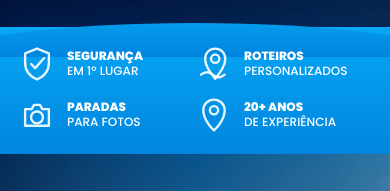
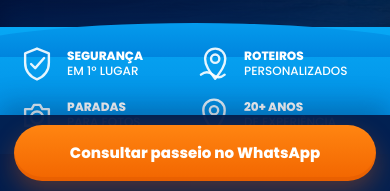
Before and after one commit to jjmmv36-hue/batistabuggyLANP, a plain HTML site: page index.html in a window 390 px wide. Shown: the part 653-844 px from the top of the page. Drawn offline with Linux system fonts and the light colour scheme.

Commit message:
Add files via upload
Ajuste de ABAS

```diff
--- a/index.html
+++ b/index.html
@@ -197,98 +197,11 @@
       </div>
     </section>
 
-    <section class="trust-section" aria-labelledby="trust-title">
-      <div class="trust-section__top">
-        <div class="trust-section__inner trust-section__grid">
-          <div class="trust-photo">
-            <!-- Troque a imagem principal aqui, se quiser usar outra foto do Batista com o buggy. -->
-            <img src="assets/foto-batista-secao-3-optimized.jpg" alt="Batista com buggy nas dunas de Natal" width="720" height="960" loading="lazy" decoding="async" />
-          </div>
-
-          <div class="trust-copy">
-            <p class="trust-copy__eyebrow">CONFIAN&Ccedil;A QUE SE CONSTR&Oacute;I TODOS OS DIAS</p>
-            <h2 id="trust-title">20+ ANOS DE EXPERI&Ecirc;NCIA</h2>
-            <p class="trust-copy__lead">Mostrando o melhor de Natal para turistas de todo o Brasil.</p>
-            <p class="trust-copy__text">
-              Mais do que um bugueiro, Batista conhece cada praia, duna, lagoa e parada
-              especial que transforma seu passeio em uma experi&ecirc;ncia inesquec&iacute;vel.
-            </p>
-
-            <div class="trust-features" aria-label="Diferenciais Batista Buggy e Turismo">
-              <article>
-                <svg viewBox="0 0 24 24" aria-hidden="true">
-                  <path d="M12 3 5 6v5c0 5 3 8 7 10 4-2 7-5 7-10V6l-7-3Z" />
-                  <path d="m8.5 12 2.2 2.2 4.8-5" />
-                </svg>
-                <span>Seguran&ccedil;a em 1&ordm; lugar</span>
-              </article>
-              <article>
-                <svg viewBox="0 0 24 24" aria-hidden="true">
-                  <path d="M12 21s6-5.4 6-11a6 6 0 0 0-12 0c0 5.6 6 11 6 11Z" />
-                  <circle cx="12" cy="10" r="2.4" />
-                </svg>
-                <span>Conhecimento da regi&atilde;o</span>
-              </article>
-              <article>
-                <svg viewBox="0 0 24 24" aria-hidden="true">
-                  <path d="m12 3 2.6 5.3 5.9.9-4.2 4.1 1 5.8L12 16.4 6.7 19.1l1-5.8-4.2-4.1 5.9-.9L12 3Z" />
-                </svg>
-                <span>Roteiros Personalizados</span>
-              </article>
-              <article>
-                <svg viewBox="0 0 24 24" aria-hidden="true">
-                  <path d="M4 8.5a4 4 0 0 1 7-2.6l1 1 1-1a4 4 0 0 1 7 2.6c0 4.4-8 10-8 10s-8-5.6-8-10Z" />
-                </svg>
-                <span>Mem&oacute;rias que ficam para sempre</span>
-              </article>
-            </div>
-
-            <a class="cta section-cta trust-cta" href="https://wa.me/5584988090263?text=Ol%C3%A1%21%20Vim%20pelo%20Google%20e%20gostaria%20de%20saber%20valores%20e%20disponibilidade%20para%20o%20passeio%20de%20buggy." target="_blank" rel="noreferrer" onclick="gtag_report_conversion();">
-              <svg viewBox="0 0 32 32" aria-hidden="true">
-                <path d="M16.02 4.5A11.34 11.34 0 0 0 6.4 21.86L5 27.5l5.78-1.35A11.35 11.35 0 1 0 16.02 4.5Zm0 20.42c-1.83 0-3.53-.54-4.96-1.48l-.36-.23-3.02.7.73-2.9-.24-.38a9.05 9.05 0 1 1 7.85 4.29Zm5.18-6.76c-.28-.14-1.66-.82-1.92-.91-.26-.1-.45-.14-.64.14-.19.28-.73.91-.9 1.1-.16.19-.33.21-.61.07-.28-.14-1.18-.44-2.25-1.39-.83-.74-1.4-1.66-1.56-1.94-.16-.28-.02-.43.12-.57.13-.13.28-.33.42-.49.14-.16.19-.28.28-.47.1-.19.05-.35-.02-.49-.07-.14-.64-1.54-.87-2.11-.23-.55-.46-.48-.64-.49h-.54c-.19 0-.49.07-.75.35-.26.28-.99.97-.99 2.36s1.02 2.74 1.16 2.93c.14.19 2 3.05 4.84 4.28.68.29 1.2.46 1.62.59.68.22 1.3.19 1.79.12.55-.08 1.66-.68 1.9-1.33.23-.65.23-1.21.16-1.33-.07-.12-.26-.19-.54-.33Z" />
-              </svg>
-              Conversar com Batista
-            </a>
-          </div>
-        </div>
-      </div>
-
-      <div class="trust-section__reviews">
-        <div class="trust-section__inner">
-          <div class="reviews-heading">
-            <h2>O QUE OS TURISTAS DIZEM</h2>
-          </div>
-
-          <div class="review-cards review-cards--proof">
-            <article class="review-proof">
-              <img src="assets/COMENTARIO%201%20SECAO%203.jpeg" alt="Coment&aacute;rio real de turista no Instagram" width="460" height="119" loading="lazy" decoding="async" />
-            </article>
-            <article class="review-proof">
-              <img src="assets/COMENTARIO%202%20SECAO%203.jpeg" alt="Coment&aacute;rio real de turista no Instagram" width="242" height="61" loading="lazy" decoding="async" />
-            </article>
-            <article class="review-proof">
-              <img src="assets/COMENTARIO%203%20SECAO%203.jpeg" alt="Coment&aacute;rio real de turista no Instagram" width="457" height="98" loading="lazy" decoding="async" />
-            </article>
-            <article class="review-proof">
-              <img src="assets/COMENTARIO%204%20SECAO%203.jpeg" alt="Coment&aacute;rio real de turista no Instagram" width="456" height="114" loading="lazy" decoding="async" />
-            </article>
-            <article class="review-proof">
-              <img src="assets/COMENTARIO%205%20SECAO%203.jpeg" alt="Coment&aacute;rio real de turista no Instagram" width="285" height="71" loading="lazy" decoding="async" />
-            </article>
-            <article class="review-proof">
-              <img src="assets/COMENTARIO%206%20SECAO%203.jpeg" alt="Coment&aacute;rio real de turista no Instagram" width="453" height="87" loading="lazy" decoding="async" />
-            </article>
-            <article class="review-proof">
-              <img src="assets/COMENTARIO%207%20SECAO%203.jpeg" alt="Coment&aacute;rio real de turista no Instagram" width="431" height="87" loading="lazy" decoding="async" />
-            </article>
-            <article class="review-proof">
-              <img src="assets/COMENTARIO%208%20SECAO%203.jpeg" alt="Coment&aacute;rio real de turista no Instagram" width="432" height="88" loading="lazy" decoding="async" />
-            </article>
-          </div>
-        </div>
-      </div>
-    </section>
-
+    <div class="mobile-whatsapp-bar">
+      <a href="https://wa.me/5584988090263?text=Ol%C3%A1%21%20Vim%20pelo%20Google%20e%20gostaria%20de%20saber%20valores%20e%20disponibilidade%20para%20o%20passeio%20de%20buggy." target="_blank" rel="noreferrer" onclick="gtag_report_conversion();">
+        Consultar passeio no WhatsApp
+      </a>
+    </div>
     <section class="routes-section" aria-labelledby="routes-title">
       <div class="routes-section__inner">
         <div class="routes-heading">
@@ -404,6 +317,99 @@
       </div>
     </section>
 
+    <section class="trust-section" aria-labelledby="trust-title">
+      <div class="trust-section__top">
+        <div class="trust-section__inner trust-section__grid">
+          <div class="trust-photo">
+            <!-- Troque a imagem principal aqui, se quiser usar outra foto do Batista com o buggy. -->
+            <img src="assets/foto-batista-secao-3-optimized.jpg" alt="Batista com buggy nas dunas de Natal" width="720" height="960" loading="lazy" decoding="async" />
+          </div>
+
+          <div class="trust-copy">
+            <p class="trust-copy__eyebrow">CONFIAN&Ccedil;A QUE SE CONSTR&Oacute;I TODOS OS DIAS</p>
+            <h2 id="trust-title">20+ ANOS DE EXPERI&Ecirc;NCIA</h2>
+            <p class="trust-copy__lead">Mostrando o melhor de Natal para turistas de todo o Brasil.</p>
+            <p class="trust-copy__text">
+              Mais do que um bugueiro, Batista conhece cada praia, duna, lagoa e parada
+              especial que transforma seu passeio em uma experi&ecirc;ncia inesquec&iacute;vel.
+            </p>
+
+            <div class="trust-features" aria-label="Diferenciais Batista Buggy e Turismo">
+              <article>
+                <svg viewBox="0 0 24 24" aria-hidden="true">
+                  <path d="M12 3 5 6v5c0 5 3 8 7 10 4-2 7-5 7-10V6l-7-3Z" />
+                  <path d="m8.5 12 2.2 2.2 4.8-5" />
+                </svg>
+                <span>Seguran&ccedil;a em 1&ordm; lugar</span>
+              </article>
+              <article>
+                <svg viewBox="0 0 24 24" aria-hidden="true">
+                  <path d="M12 21s6-5.4 6-11a6 6 0 0 0-12 0c0 5.6 6 11 6 11Z" />
+                  <circle cx="12" cy="10" r="2.4" />
+                </svg>
+                <span>Conhecimento da regi&atilde;o</span>
+              </article>
+              <article>
+                <svg viewBox="0 0 24 24" aria-hidden="true">
+                  <path d="m12 3 2.6 5.3 5.9.9-4.2 4.1 1 5.8L12 16.4 6.7 19.1l1-5.8-4.2-4.1 5.9-.9L12 3Z" />
+                </svg>
+                <span>Roteiros Personalizados</span>
+              </article>
+              <article>
+                <svg viewBox="0 0 24 24" aria-hidden="true">
+                  <path d="M4 8.5a4 4 0 0 1 7-2.6l1 1 1-1a4 4 0 0 1 7 2.6c0 4.4-8 10-8 10s-8-5.6-8-10Z" />
+                </svg>
+                <span>Mem&oacute;rias que ficam para sempre</span>
+              </article>
+            </div>
+
+            <a class="cta section-cta trust-cta" href="https://wa.me/5584988090263?text=Ol%C3%A1%21%20Vim%20pelo%20Google%20e%20gostaria%20de%20saber%20valores%20e%20disponibilidade%20para%20o%20passeio%20de%20buggy." target="_blank" rel="noreferrer" onclick="gtag_report_conversion();">
+              <svg viewBox="0 0 32 32" aria-hidden="true">
+                <path d="M16.02 4.5A11.34 11.34 0 0 0 6.4 21.86L5 27.5l5.78-1.35A11.35 11.35 0 1 0 16.02 4.5Zm0 20.42c-1.83 0-3.53-.54-4.96-1.48l-.36-.23-3.02.7.73-2.9-.24-.38a9.05 9.05 0 1 1 7.85 4.29Zm5.18-6.76c-.28-.14-1.66-.82-1.92-.91-.26-.1-.45-.14-.64.14-.19.28-.73.91-.9 1.1-.16.19-.33.21-.61.07-.28-.14-1.18-.44-2.25-1.39-.83-.74-1.4-1.66-1.56-1.94-.16-.28-.02-.43.12-.57.13-.13.28-.33.42-.49.14-.16.19-.28.28-.47.1-.19.05-.35-.02-.49-.07-.14-.64-1.54-.87-2.11-.23-.55-.46-.48-.64-.49h-.54c-.19 0-.49.07-.75.35-.26.28-.99.97-.99 2.36s1.02 2.74 1.16 2.93c.14.19 2 3.05 4.84 4.28.68.29 1.2.46 1.62.59.68.22 1.3.19 1.79.12.55-.08 1.66-.68 1.9-1.33.23-.65.23-1.21.16-1.33-.07-.12-.26-.19-.54-.33Z" />
+              </svg>
+              Conversar com Batista
+            </a>
+          </div>
+        </div>
+      </div>
+
+      <div class="trust-section__reviews">
+        <div class="trust-section__inner">
+          <div class="reviews-heading">
+            <h2>O QUE OS TURISTAS DIZEM</h2>
+          </div>
+
+          <div class="review-cards review-cards--proof">
+            <article class="review-proof">
+              <img src="assets/COMENTARIO%201%20SECAO%203.jpeg" alt="Coment&aacute;rio real de turista no Instagram" width="460" height="119" loading="lazy" decoding="async" />
+            </article>
+            <article class="review-proof">
+              <img src="assets/COMENTARIO%202%20SECAO%203.jpeg" alt="Coment&aacute;rio real de turista no Instagram" width="242" height="61" loading="lazy" decoding="async" />
+            </article>
+            <article class="review-proof">
+              <img src="assets/COMENTARIO%203%20SECAO%203.jpeg" alt="Coment&aacute;rio real de turista no Instagram" width="457" height="98" loading="lazy" decoding="async" />
+            </article>
+            <article class="review-proof">
+              <img src="assets/COMENTARIO%204%20SECAO%203.jpeg" alt="Coment&aacute;rio real de turista no Instagram" width="456" height="114" loading="lazy" decoding="async" />
+            </article>
+            <article class="review-proof">
+              <img src="assets/COMENTARIO%205%20SECAO%203.jpeg" alt="Coment&aacute;rio real de turista no Instagram" width="285" height="71" loading="lazy" decoding="async" />
+            </article>
+            <article class="review-proof">
+              <img src="assets/COMENTARIO%206%20SECAO%203.jpeg" alt="Coment&aacute;rio real de turista no Instagram" width="453" height="87" loading="lazy" decoding="async" />
+            </article>
+            <article class="review-proof">
+              <img src="assets/COMENTARIO%207%20SECAO%203.jpeg" alt="Coment&aacute;rio real de turista no Instagram" width="431" height="87" loading="lazy" decoding="async" />
+            </article>
+            <article class="review-proof">
+              <img src="assets/COMENTARIO%208%20SECAO%203.jpeg" alt="Coment&aacute;rio real de turista no Instagram" width="432" height="88" loading="lazy" decoding="async" />
+            </article>
+          </div>
+        </div>
+      </div>
+    </section>
+
+
     <script src="script.js"></script>
   </body>
 </html>
--- a/styles.css
+++ b/styles.css
@@ -28,6 +28,10 @@
 a {
   color: inherit;
   text-decoration: none;
+}
+
+.mobile-whatsapp-bar {
+  display: none;
 }
 
 .hero {
@@ -1344,3 +1348,39 @@
   }
 
 }
+
+@media (max-width: 767px) {
+  body {
+    padding-bottom: calc(86px + env(safe-area-inset-bottom));
+  }
+
+  .mobile-whatsapp-bar {
+    position: fixed;
+    right: 0;
+    bottom: 0;
+    left: 0;
+    z-index: 1000;
+    display: block;
+    padding: 10px 14px calc(10px + env(safe-area-inset-bottom));
+    background: rgba(3, 29, 76, 0.96);
+    box-shadow: 0 -10px 28px rgba(0, 20, 56, 0.28);
+  }
+
+  .mobile-whatsapp-bar a {
+    display: flex;
+    align-items: center;
+    justify-content: center;
+    width: min(100%, 460px);
+    min-height: 56px;
+    margin: 0 auto;
+    padding: 0 18px;
+    border-radius: 999px;
+    background: linear-gradient(180deg, #ff8511 0%, var(--orange-dark) 100%);
+    box-shadow: 0 10px 24px rgba(255, 102, 0, 0.3), inset 0 -4px 0 rgba(194, 70, 0, 0.2);
+    color: var(--white);
+    font-size: 15px;
+    font-weight: 800;
+    line-height: 1.2;
+    text-align: center;
+  }
+}
```
